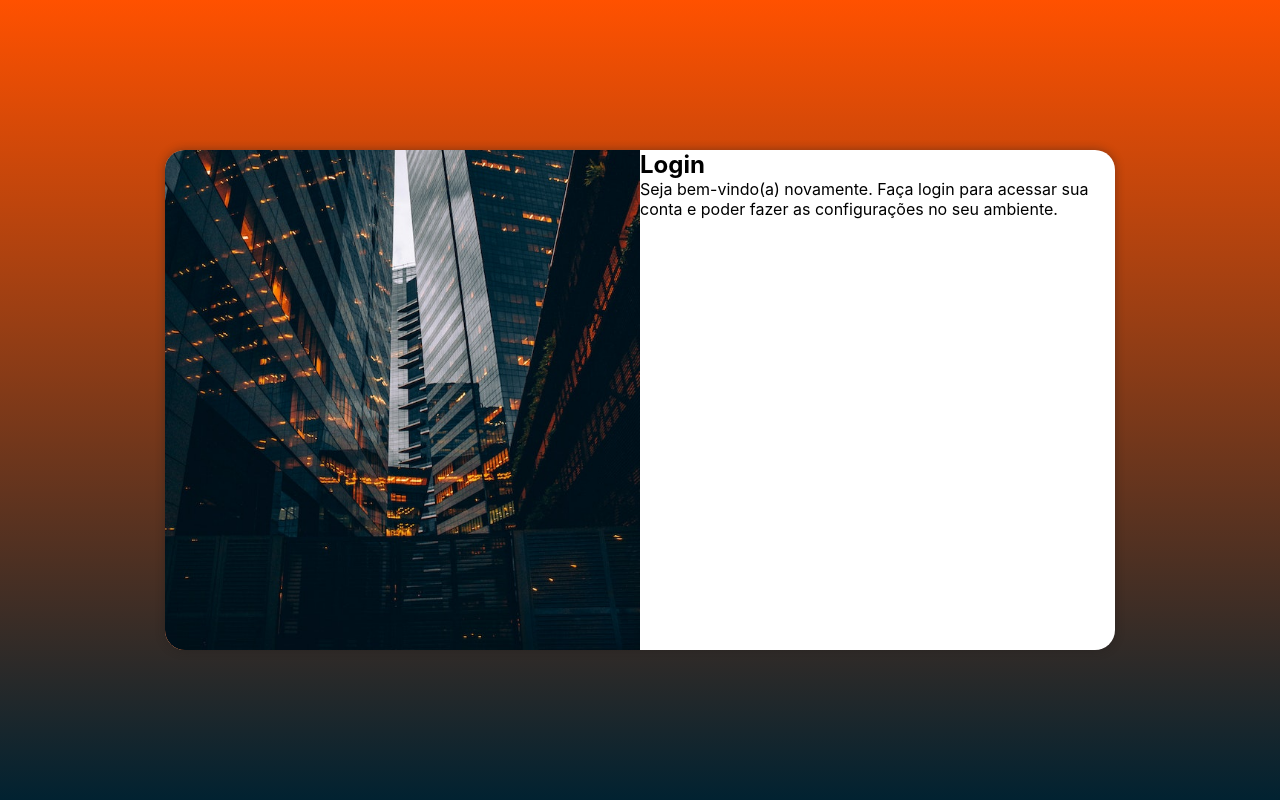
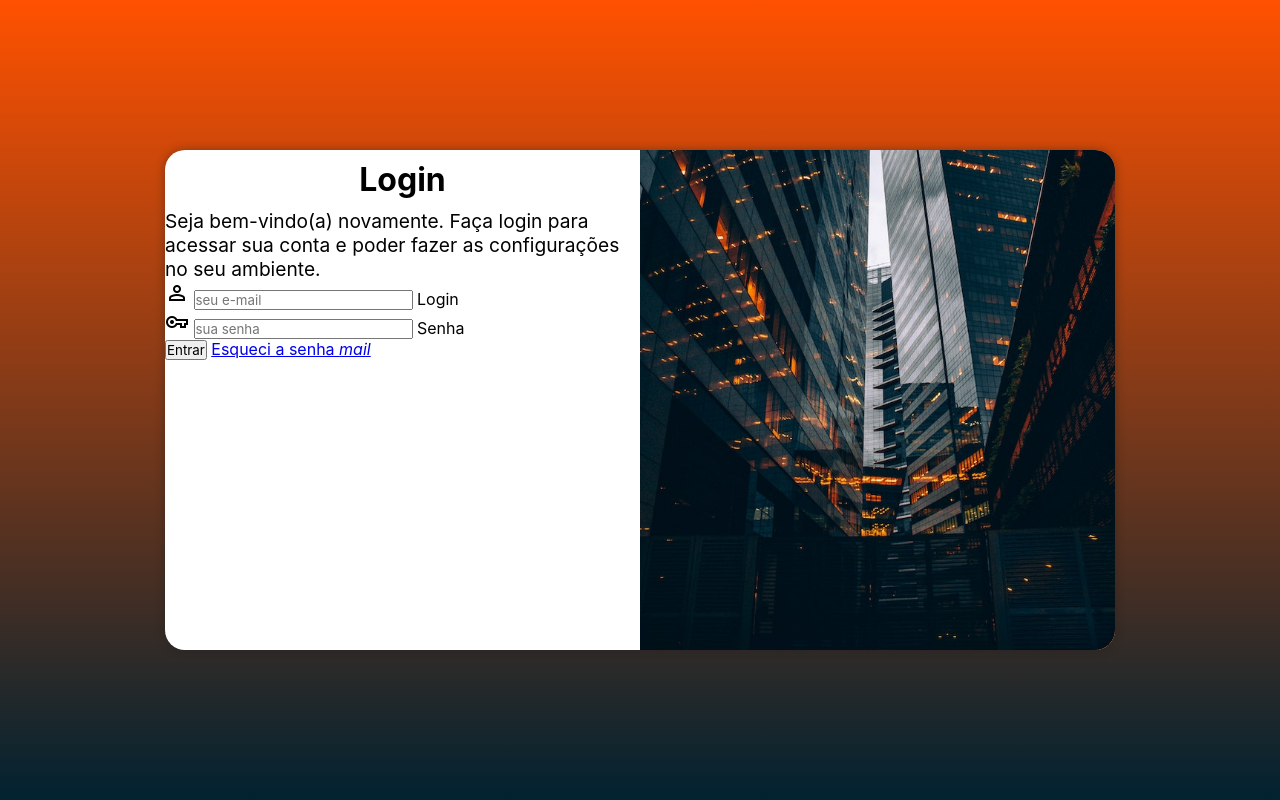
Before and after one commit to maragatocoder/projeto-login, a plain HTML site: page index.html in a window 1280 px wide. Drawn offline with nearby package versions, Linux system fonts and the light colour scheme.

Commit message:
adicionei o formulario

```diff
--- a/estilos/media-query.css
+++ b/estilos/media-query.css
@@ -33,13 +33,21 @@
     }
 
     section#login > div#imagem {
-        float: left;
+        float: right;
         width: 50%;
         height: 100%;
     }
 
     section#login > div#formulario {
-        float: right;
+        float: left;
         width: 50%;
     }
+
+    div#formulario > h1 {
+        font-size: 2em;
+    }
+
+    div#formulario > p {
+        font-size: 1.2em;
+    }
 }
--- a/estilos/style.css
+++ b/estilos/style.css
@@ -55,3 +55,12 @@
     display: block;
     padding: 10px;
 }
+
+div#formulario > h1 {
+    text-align: center;
+    padding: 10px;
+}
+
+div#formulario > p {
+    font-size: 0.8em;
+}
--- a/index.html
+++ b/index.html
@@ -4,8 +4,10 @@
     <meta charset="UTF-8">
     <meta name="viewport" content="width=device-width, initial-scale=1.0">
     <title>Tela de Login</title>
+    <link href="https://fonts.googleapis.com/css2?family=Material+Symbols+Outlined" rel="stylesheet" />
     <link rel="stylesheet" href="estilos/style.css">
     <link rel="stylesheet" href="estilos/media-query.css">
+
 
 </head>
 <body>
@@ -17,7 +19,23 @@
             <div id="formulario">
                 <h1>Login</h1>
                 <p>Seja bem-vindo(a) novamente. Faça login para acessar sua conta e poder fazer as configurações no seu ambiente.</p>
-                <form action="login.php" method="post"></form>
+                <form action="login.php" method="post" autocomplete="on">
+                    <div class="campo">
+                        <span class="material-symbols-outlined">person</span>
+                        <input type="email" name="login" id="ilogin" placeholder="seu e-mail" autocomplete="email" required maxlength="30">
+                        <label for="ilogin">Login</label>
+                    </div>
+                    <div class="campo">
+                        <span class="material-symbols-outlined">vpn_key</span>
+                        <input type="passaword" name="senha" id="isenha" placeholder="sua senha" autocomplete="current-password" required minlength="8" maxlength="20">
+                        <label for="isenha">Senha</label>
+                    </div>
+
+                    <input type="submit" value="Entrar">
+                    <a href="esqueci.html">
+                        Esqueci a senha <i class="material-icons">mail</i>
+                    </a>
+                </form>
             </div>
         </section>
     </main>
```
